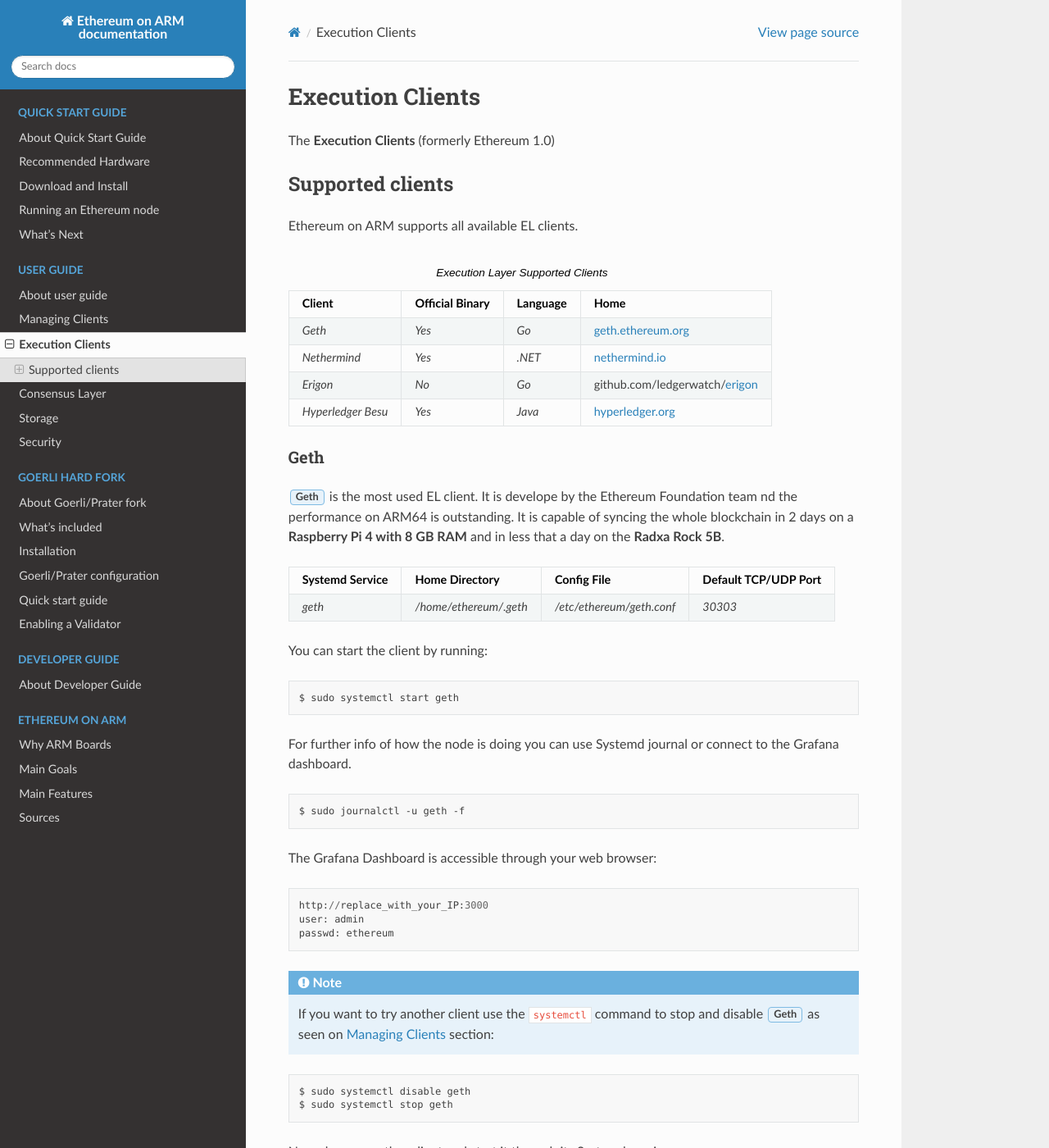
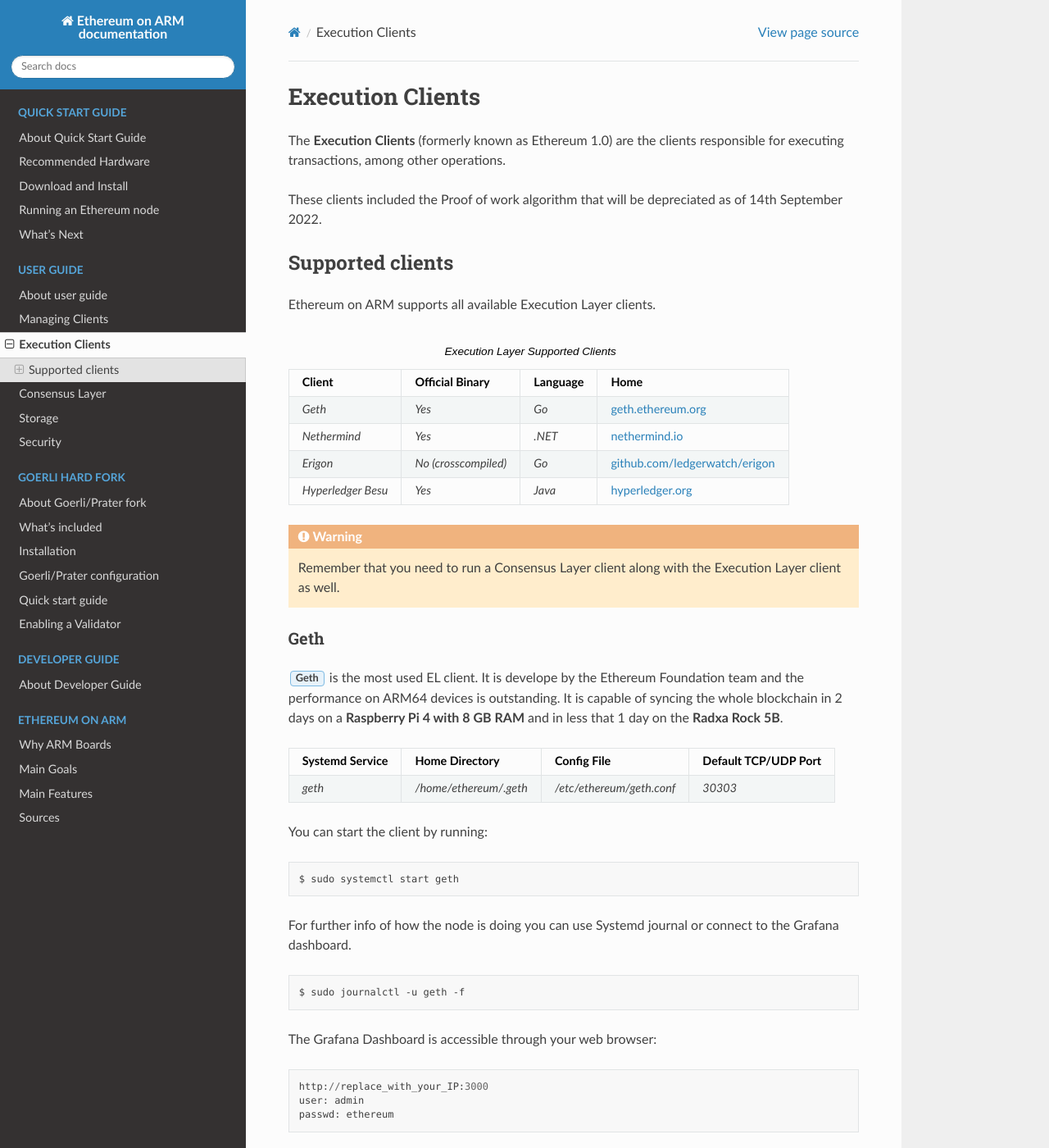
Before and after one commit to EOA-Blockchain-Labs/ethereumonarm, a Sphinx documentation site: the page built from docs/user-guide/execution-clients.rst, in a window 1280 px wide and 1400 px high. Shown: the whole window at 82% size. Built offline with Sphinx 7.4.7 and the Read the Docs theme 2.0.0, drawn with Linux system fonts in a browser that asks for light colours.

Commit message:
fixed some typos

```diff
--- a/docs/user-guide/about-user-guide.rst
+++ b/docs/user-guide/about-user-guide.rst
@@ -8,8 +8,8 @@
 to manage them through Systemd services. You will find here:
 
   * How to manage the Ethereum client Systemd services and other common tasks
-  * Detailed info about the Execution Layer clients (formerly Ethereum 1.0 clients) and how to run them
-  * Detailed info about the Consensus Layer clients (formerly Ethereum 2.0 clients) and how to run them
+  * Detailed info about the Execution Layer clients (formerly known as Ethereum 1.0 clients) and how to run them
+  * Detailed info about the Consensus Layer clients (formerly known as Ethereum 2.0 clients) and how to run them
   * How to run and configure other Ethereum related software
 
 .. warning::
--- a/docs/user-guide/execution-clients.rst
+++ b/docs/user-guide/execution-clients.rst
@@ -4,19 +4,22 @@
 Execution Clients
 =================
 
-The **Execution Clients** (formerly Ethereum 1.0)
+The **Execution Clients** (formerly known as Ethereum 1.0) are the clients responsible for
+executing transactions, among other operations.
+
+These clients included the Proof of work algorithm that will be depreciated as of 14th September 2022.
 
 Supported clients
 -----------------
 
-Ethereum on ARM supports all available EL clients.
+Ethereum on ARM supports all available Execution Layer clients.
 
 .. csv-table:: Execution Layer Supported Clients
    :header: Client, Official Binary, Language, Home
 
    `Geth`, `Yes`, `Go`, geth.ethereum.org_
    `Nethermind`, `Yes`, `.NET`, nethermind.io_
-   `Erigon`,`No`, `Go`, github.com/ledgerwatch/erigon_
+   `Erigon`,`No (crosscompiled)`, `Go`, `github.com/ledgerwatch/erigon`_
    `Hyperledger Besu`, `Yes`, `Java`, hyperledger.org_
 
 .. _geth.ethereum.org: https://geth.ethereum.org
@@ -24,12 +27,16 @@
 .. _github.com/ledgerwatch/erigon: https://github.com/ledgerwatch/erigon
 .. _hyperledger.org: https://hyperledger.org/use/besu
 
+.. warning::
+
+  Remember that you need to run a Consensus Layer client along with the Execution Layer client as well.
+
 Geth
 ~~~~
 
 :guilabel:`Geth` is the most used EL client. It is develope by the Ethereum Foundation team
-nd the performance on ARM64 is outstanding. It is capable of syncing the whole blockchain
-in 2 days on a **Raspberry Pi 4 with 8 GB RAM** and in less that a day on the
+and the performance on ARM64 devices is outstanding. It is capable of syncing the whole blockchain
+in 2 days on a **Raspberry Pi 4 with 8 GB RAM** and in less that 1 day on the
 **Radxa Rock 5B**.
 
 .. csv-table::
```
Also changed, not shown: docs/user-guide/consensus-clients.rst (+8 -9 lines).
